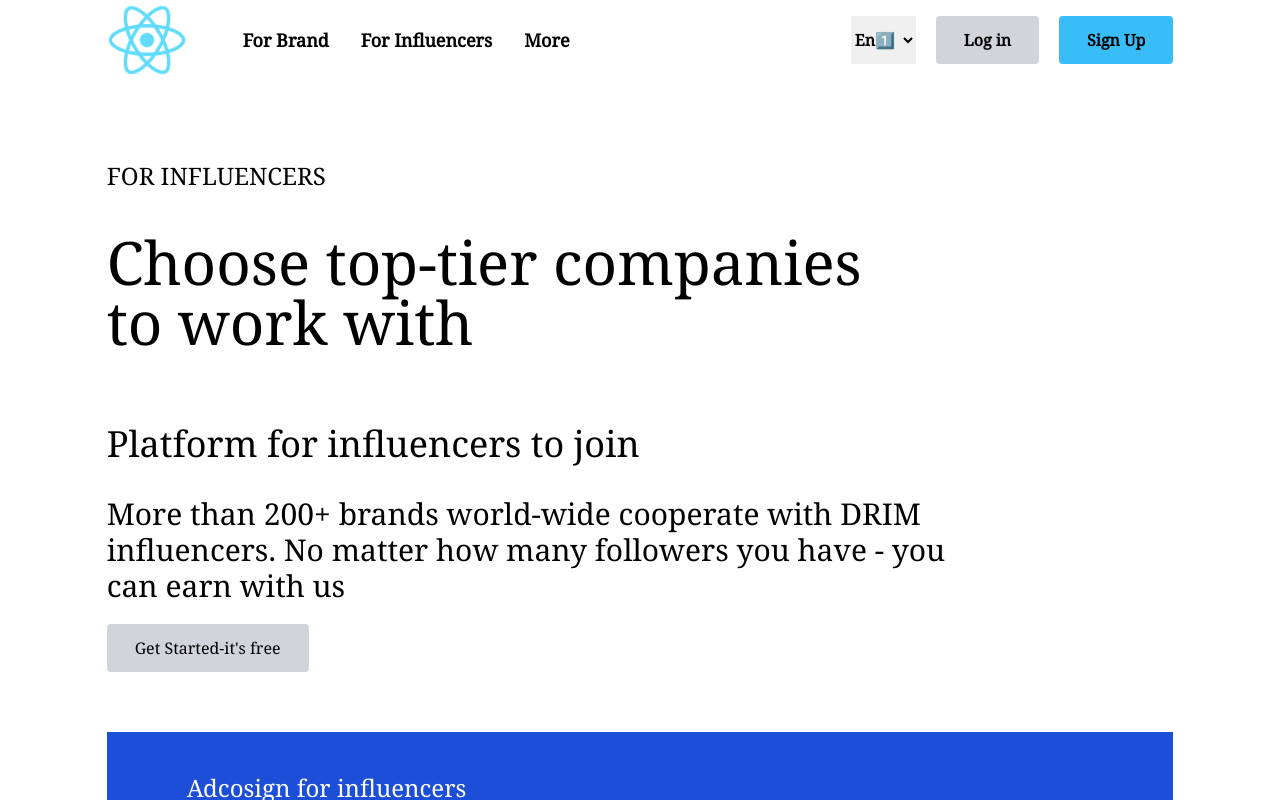
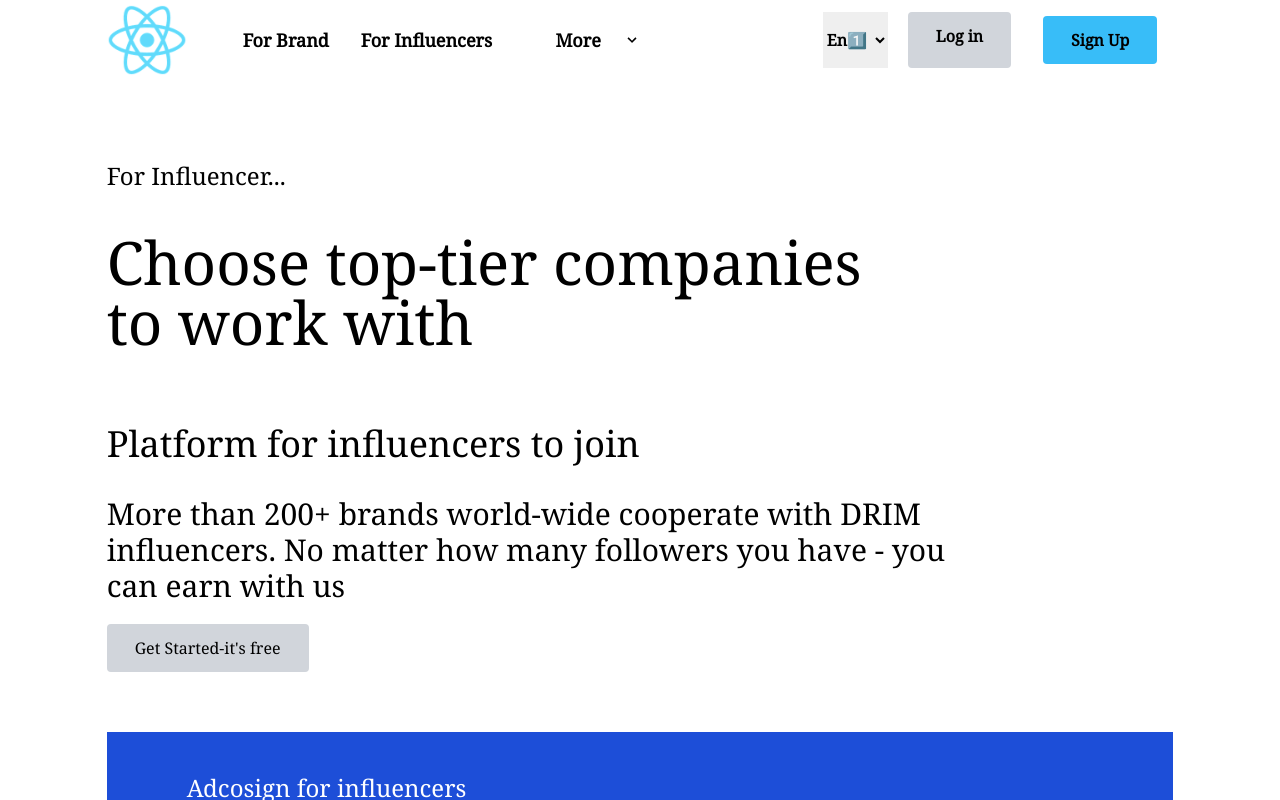
Before and after one commit to fenil322/SDP, a React (Create React App) app in the folder adcosign/: page /InfluencerIntro in a window 1280 px wide. Shown: the top 800 px of the page. Built offline with nearby package versions, Linux system fonts and the light colour scheme.

Commit message:
navigations

```diff
--- a/adcosign/src/App.js
+++ b/adcosign/src/App.js
@@ -1,20 +1,24 @@
 
 import './App.css';
 import Home from './Home';
-import {BrowserRouter,Route,Routes} from 'react-router-dom'
+import { BrowserRouter, Route, Routes } from 'react-router-dom'
 import BrandIntro from './components/Brand/BrandIntro';
 import InfluencerIntro from './components/Influencer/InfluencerIntro';
 import BrandSignUp from './components/Brand/BrandSignUp';
+import InfluencerSignUp from './components/Influencer/InfluencerSignUp';
+import ManagerSignUp from './components/manager/ManagerSignUp';
 
-
-const App=()=> {
+const App = () => {
   return (
     <BrowserRouter>
+
       <Routes>
-        <Route path="/" element={<Home/>} />
-        <Route path="/BrandIntro" element={<BrandIntro/>}/>
-        <Route path="/InfluencerIntro" element={<InfluencerIntro/>}/>
-        <Route path='/BrandSignUp' element={BrandSignUp}/>
+        <Route path="/" element={<Home />} />
+        <Route path="/BrandIntro" element={<BrandIntro />} />
+        <Route path="/InfluencerIntro" element={<InfluencerIntro />} />
+        <Route path="/BrandSignUp" element={BrandSignUp} />
+        <Route path="/InfluencerSignUp" element={InfluencerSignUp} />
+        <Route path="/ManagerSignUp"  element={ManagerSignUp}/>
       </Routes>
     </BrowserRouter>
   );
--- a/adcosign/src/Home.js
+++ b/adcosign/src/Home.js
@@ -1,4 +1,5 @@
 import React,{Component} from 'react'
+import { NavLink } from 'react-router-dom';
 
 import Header from './components/Header'
 import homepage from './homepage.jpg'
@@ -73,7 +74,10 @@
           With our 25k+ micro-influencers you can choose from a variety of payment models and control the ROI on your campaigns
         </div>
         <div className='flex'>
+          <NavLink to='BrandSignUp'>
+
         <div className='my-5 bg-gray-300 px-7 py-3 hover:bg-gray-400 ease-in duration-200  rounded '>Get Started-it's free   </div>
+          </NavLink>
         </div>
 
       </div>
@@ -124,7 +128,10 @@
         <div className='text-3xl pt-8 max-w-4xl'>
         More than 200+ brands world-wide cooperate with DRIM influencers. No matter how many followers you have - you can earn with us </div>
         <div className='flex'>
+          <NavLink to='InfluencerSignUp'>
+
         <div className='my-5 bg-gray-300 px-7 py-3 hover:bg-gray-400 ease-in duration-200  rounded '>Get Started-it's free   </div>
+          </NavLink>
         </div>
 
       </div>
--- a/adcosign/src/components/Brand/BrandIntro.jsx
+++ b/adcosign/src/components/Brand/BrandIntro.jsx
@@ -7,7 +7,6 @@
         <div className=' '>
             <Header />
             {/*                                brand intro abnner                                    */}
-
             <div className='brandintrobody pt-20'>
 
             <div className='w-5/6 m-auto text-left'>
--- /dev/null
+++ b/adcosign/src/components/Dropdown.jsx
@@ -0,0 +1,42 @@
+import React from 'react'
+
+const Dropdown = () => {
+  return (
+    <div>
+        <div class="group inline-block">
+  <button
+    class="outline-none focus:outline-none border px-3 py-1 bg-white rounded-sm flex items-center min-w-32"
+  >
+    <span class="pr-1 font-semibold flex-1">Dropdown</span>
+    <span>
+      <svg
+        class="fill-current h-4 w-4 transform group-hover:-rotate-180
+        transition duration-150 ease-in-out"
+        xmlns="http://www.w3.org/2000/svg"
+        viewBox="0 0 20 20"
+      >
+        <path
+          d="M9.293 12.95l.707.707L15.657 8l-1.414-1.414L10 10.828 5.757 6.586 4.343 8z"
+        />
+      </svg>
+    </span>
+  </button>
+  <ul
+    class="bg-white border rounded-sm transform scale-0 group-hover:scale-100 absolute
+  transition duration-150 ease-in-out origin-top min-w-32"
+  >
+    <li class="rounded-sm px-3 py-1 hover:bg-gray-100">Programming</li>
+    <li class="rounded-sm px-3 py-1 hover:bg-gray-100">DevOps</li>
+    <li class="px-3 py-1 hover:bg-gray-100">Javascript</li>
+    <li class="rounded-sm px-3 py-1 hover:bg-gray-100">Testing</li>
+  </ul>
+</div>
+
+<style>
+
+</style>
+    </div>
+  )
+}
+
+export default Dropdown
--- a/adcosign/src/components/Header.jsx
+++ b/adcosign/src/components/Header.jsx
@@ -2,12 +2,13 @@
 import { NavLink } from 'react-router-dom'
 import logo from '../logo192.png'
 const Header = () => {
-    const langages=[
+    const langages = [
         'En1️⃣',
         'Brazil',
         'EnUS',
         'EnIN'
     ]
+    let menuitemCommoncss = "rounded-sm px-3 py-1 hover:bg-gray-100 hover:text-blue-500 cursor-pointer"
     return (
 
         <div className=' h-20 justify-center flex font-black '>
@@ -27,20 +28,76 @@
                         <li className='menu-item py-3 px-4 hover:text-blue-500 ease-in duration-300' >
                             <NavLink to="/InfluencerIntro">For Influencers</NavLink>
                         </li>
-                        <li className='menu-item py-3 px-4 hover:text-blue-500 ease-in duration-300' >
-                            <NavLink to="">More</NavLink>
+                        <li className='menu-item py-3 px-4  ease-in duration-300' >
+
+                            {/* more items */}
+                            <div>
+                                <div class="group inline-block">
+                                    <button
+                                        class="outline-none focus:outline-none  px-3 py-1 bg-white rounded-sm flex items-center min-w-32"
+                                    >
+                                        <span class="pr-1 font-semibold flex-1 hover:text-blue-500 cursor-pointer">More</span>
+                                        <span>
+                                            <svg
+                                                class="fill-current h-4 w-4 transform group-hover:-rotate-180 transition duration-150 ease-in-out"
+                                                xmlns="http://www.w3.org/2000/svg"
+                                                viewBox="0 0 20 20"
+                                            >
+                                                <path
+                                                    d="M9.293 12.95l.707.707L15.657 8l-1.414-1.414L10 10.828 5.757 6.586 4.343 8z"
+                                                />
+                                            </svg>
+                                        </span>
+                                    </button>
+                                    <ul
+                                        class="bg-white border rounded-sm transform scale-0 group-hover:scale-100 absolute transition duration-150 ease-in-out origin-top min-w-32"
+                                    >
+                                        <NavLink to='/ManagerSignUp'>
+
+                                        <li class={menuitemCommoncss}>Work as manager</li>
+                                        </NavLink>
+                                        <li class={menuitemCommoncss}>Contact</li>
+                                        <li class={menuitemCommoncss}>About Us</li>
+                                    </ul>
+                                </div>
+                            </div>
+
                         </li>
                     </ul>
                 </nav>
                 <div className='login-buttons flex ml-auto my-auto'>
-                    <select className='ml-5 py-3 -pr-1'>
-                            {langages.map((option,index)=>{
+                    <select className='ml-5 py-3 -pr-1 cursor-pointer'>
+                        {langages.map((option, index) => {
                             return <option key={index}>{option}</option>
                         })}
                     </select>
 
-                    <div className='ml-5 bg-gray-300 px-7 py-3 hover:bg-gray-400 ease-in duration-200  rounded '>Log in</div>
-                    <div className='ml-5 bg-sky-400 px-7 py-3 hover:bg-sky-500 ease-in duration-200 rounded'>Sign Up</div>
+                    <div className='ml-5 bg-gray-300 px-7 py-3 hover:bg-gray-400 ease-in duration-200  rounded cursor-pointer'>Log in</div>
+                    <div>
+                        <div class="group inline-block">
+                            <button
+                                class="outline-none focus:outline-none  px-3 py-1 bg-white rounded-sm flex items-center min-w-32"
+                            >
+                                <span class="pr-1 font-semibold flex-1 cursor-pointer">
+                                   <div className='ml-5 bg-sky-400 px-7 py-3 hover:bg-sky-500 ease-in duration-200 rounded cursor-pointer'>Sign Up</div>
+                                </span>
+
+                            </button>
+                            <ul
+                                class="ml-7 bg-white border rounded-sm transform scale-0 group-hover:scale-100 absolute transition duration-30 ease-in-out origin-top min-w-32"
+                            >
+                                <NavLink to='/BrandSignUp'>
+
+                                <li class={menuitemCommoncss}>For Brand</li>
+                                </NavLink>
+                                <NavLink to='/InfluencerSignUp'>
+
+                                <li class={menuitemCommoncss}>For Influencer</li>
+                                </NavLink>
+                                {/* <li class={menuitemCommoncss}>About Us</li> */}
+                            </ul>
+                        </div>
+                    </div>
                 </div>
             </div>
 
--- a/adcosign/src/components/Influencer/InfluencerIntro.jsx
+++ b/adcosign/src/components/Influencer/InfluencerIntro.jsx
@@ -1,4 +1,5 @@
 import React from 'react'
+import { NavLink } from 'react-router-dom'
 import Header from '../Header'
 
 const InfluencerIntro = () => {
@@ -10,7 +11,7 @@
 
             <div className='w-5/6 m-auto text-left mt-20'>
                 <div className='text-2xl'>
-                    FOR INFLUENCERS
+                    For Influencer...
 
                 </div>
                 <div className='text-6xl font-medium mt-10'>
@@ -30,13 +31,13 @@
                 <div className='text-4xl font-medium mt-10 max-w-3xl'>
                     <div className=''>Platform for influencers to join
                     </div>
-
-
                 </div>
                 <div className='text-3xl pt-8 max-w-4xl'>
                     More than 200+ brands world-wide cooperate with DRIM influencers. No matter how many followers you have - you can earn with us </div>
                 <div className='flex'>
+                    <NavLink to='/InfluencerSignUp'>
                     <div className='my-5 bg-gray-300 px-7 py-3 hover:bg-gray-400 ease-in duration-200  rounded '>Get Started-it's free   </div>
+                    </NavLink>
                 </div>
 
             </div>
--- /dev/null
+++ b/adcosign/src/components/Influencer/InfluencerSignUp.jsx
@@ -0,0 +1,9 @@
+import React from 'react'
+
+const InfluencerSignUp = () => {
+  return (
+    <div>InfluencerSignUp</div>
+  )
+}
+
+export default InfluencerSignUp
--- /dev/null
+++ b/adcosign/src/components/manager/ManagerSignUp.jsx
@@ -0,0 +1,9 @@
+import React from 'react'
+
+const ManagerSignUp = () => {
+  return (
+    <div>ManagerSignUp</div>
+  )
+}
+
+export default ManagerSignUp
```
Also changed, not shown: adcosign/src/components/Influencer/BrandSignUp.jsx (deleted). Lines whose indentation alone changed are shown as unchanged.
